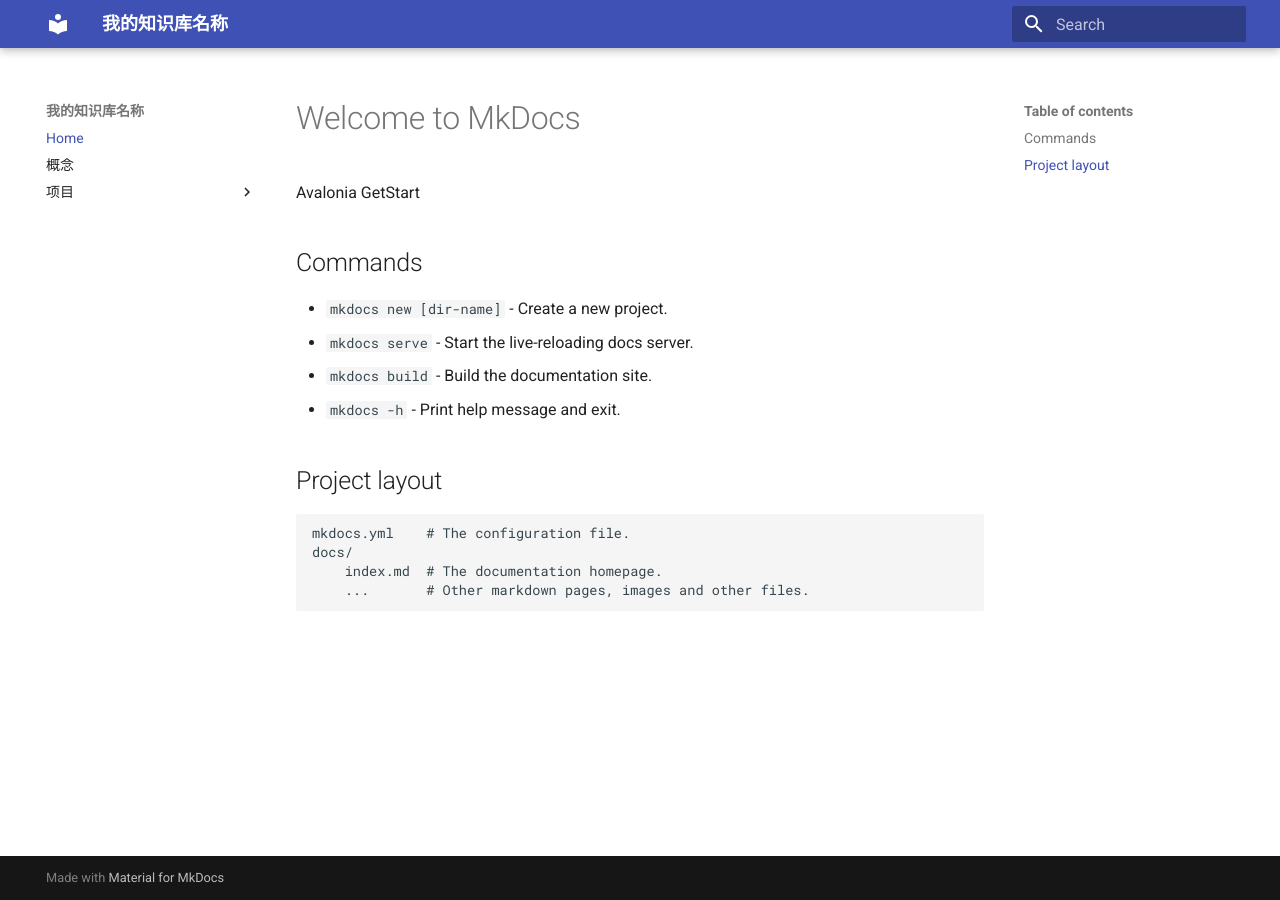
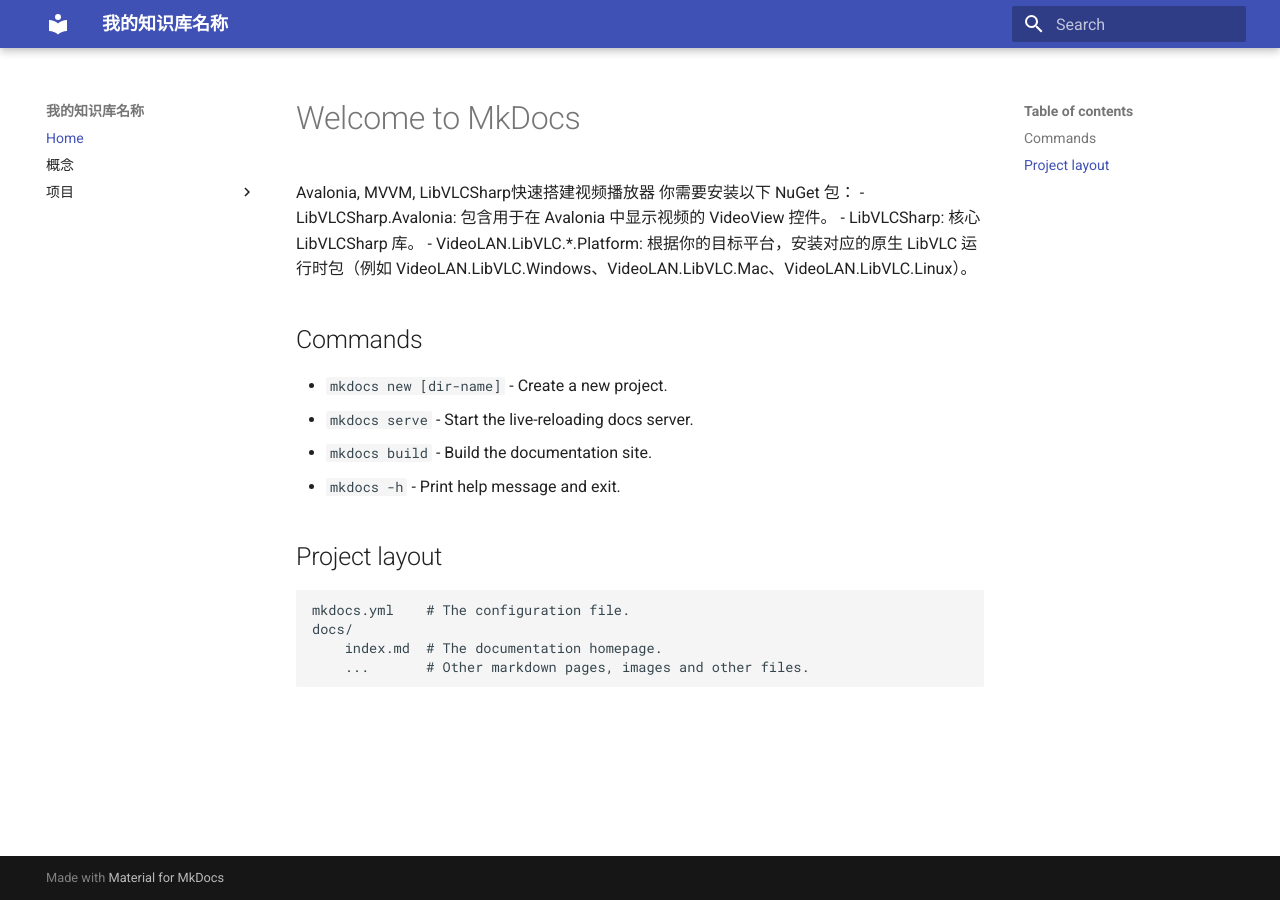
Before and after one commit to setsuodu/VideoPlayerApp, an MkDocs documentation site: the page built from docs/index.md, in a window 1280 px wide. Built offline with MkDocs 1.6.1 and Material for MkDocs 9.7.7, drawn with Linux system fonts in a browser that asks for light colours.

Commit message:
Update index.md

```diff
--- a/docs/index.md
+++ b/docs/index.md
@@ -1,6 +1,10 @@
 # Welcome to MkDocs
 
-Avalonia GetStart
+Avalonia, MVVM, LibVLCSharp快速搭建视频播放器
+你需要安装以下 NuGet 包：
+- LibVLCSharp.Avalonia: 包含用于在 Avalonia 中显示视频的 VideoView 控件。
+- LibVLCSharp: 核心 LibVLCSharp 库。
+- VideoLAN.LibVLC.*.Platform: 根据你的目标平台，安装对应的原生 LibVLC 运行时包（例如 VideoLAN.LibVLC.Windows、VideoLAN.LibVLC.Mac、VideoLAN.LibVLC.Linux）。
 
 ## Commands
 
```
